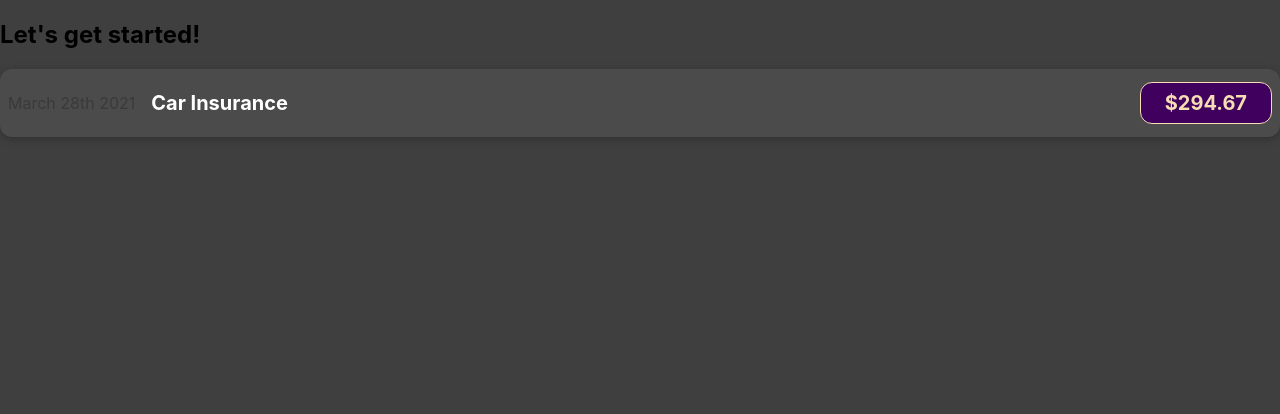
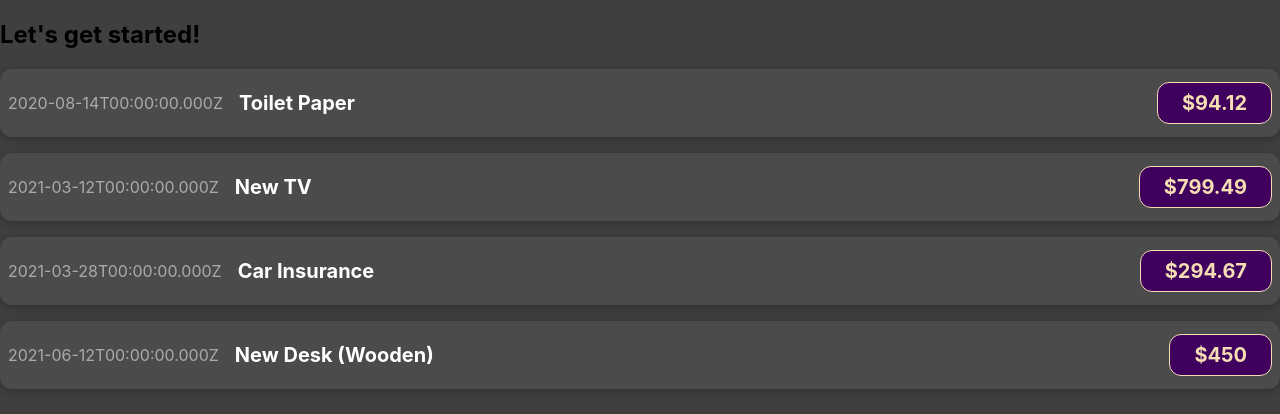
Before and after one commit to LektoriumSymbol/react-complete-maximilian, a JavaScript app: page / in a window 1280 px wide. Shown: the top 414 px of the page. Built offline with nearby package versions, Linux system fonts and the light colour scheme; the HTML template or start-up script is replaced by a standard one.

Commit message:
Add expenses props

```diff
--- a/src/App.js
+++ b/src/App.js
@@ -1,17 +1,54 @@
-import ExpenseItem from './components/ExpenseItem';
+import ExpenseItem from "./components/ExpenseItem";
 
 function App() {
-  const par = document.createElement('p');
-  par.textContent = 'This is also visible!';
-  document.getElementById('root').append(par);
+  // const par = document.createElement('p');
+  // par.textContent = 'This is also visible!';
+  // document.getElementById('root').append(par);
+  const expenses = [
+    {
+      id: "e1",
+      title: "Toilet Paper",
+      amount: 94.12,
+      date: new Date(2020, 7, 14),
+    },
+    { id: "e2", title: "New TV", amount: 799.49, date: new Date(2021, 2, 12) },
+    {
+      id: "e3",
+      title: "Car Insurance",
+      amount: 294.67,
+      date: new Date(2021, 2, 28),
+    },
+    {
+      id: "e4",
+      title: "New Desk (Wooden)",
+      amount: 450,
+      date: new Date(2021, 5, 12),
+    },
+  ];
+
   return (
     <div>
-        <h2>
-          Let's get started!
-        </h2>
-        <ExpenseItem></ExpenseItem>
-        {/* <p>This is also visible!</p> */}
-
+      <h2>Let's get started!</h2>
+      <ExpenseItem
+        title={expenses[0].title}
+        amount={expenses[0].amount}
+        date={expenses[0].date}
+      ></ExpenseItem>
+      <ExpenseItem
+        title={expenses[1].title}
+        amount={expenses[1].amount}
+        date={expenses[1].date}
+      ></ExpenseItem>
+      <ExpenseItem
+        title={expenses[2].title}
+        amount={expenses[2].amount}
+        date={expenses[2].date}
+      ></ExpenseItem>
+      <ExpenseItem
+        title={expenses[3].title}
+        amount={expenses[3].amount}
+        date={expenses[3].date}
+      ></ExpenseItem>
     </div>
   );
 }
--- a/src/components/ExpenseItem.css
+++ b/src/components/ExpenseItem.css
@@ -20,7 +20,7 @@
 }
 
 .expense-item p {
-  color: #3a3a3a;
+  color: #aaaaaa;
 }
 
 .expense-item h2 {
--- a/src/components/ExpenseItem.js
+++ b/src/components/ExpenseItem.js
@@ -1,12 +1,12 @@
 import './ExpenseItem.css'
 
-function ExpenseItem() {
+function ExpenseItem(props) {
   return (
     <div className="expense-item">
-      <p>March 28th 2021</p>
+      <p>{props.date.toISOString()}</p>
       <div className="expense-item__description">
-        <h2>Car Insurance</h2>
-        <div className="expense-item__price">$294.67</div>
+        <h2>{props.title}</h2>
+        <div className="expense-item__price">${props.amount}</div>
       </div>
     </div>
   );
```
